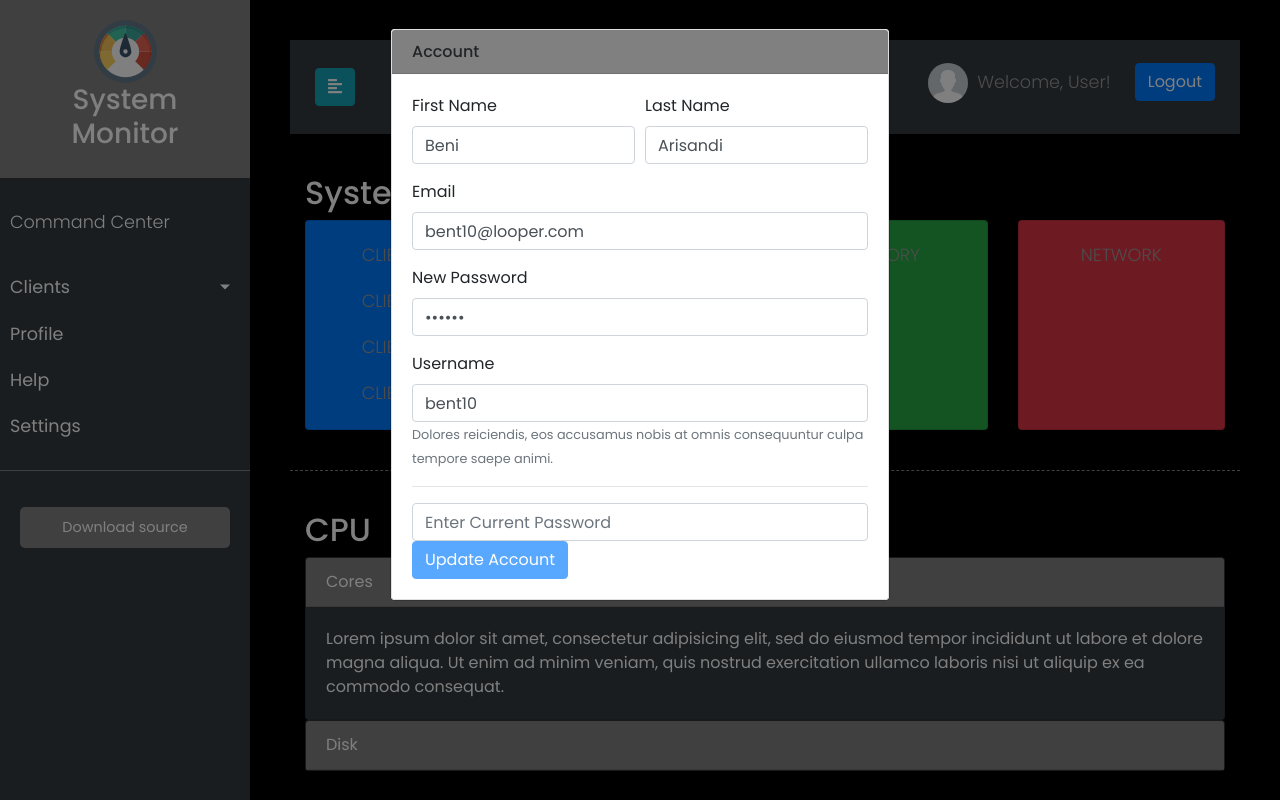
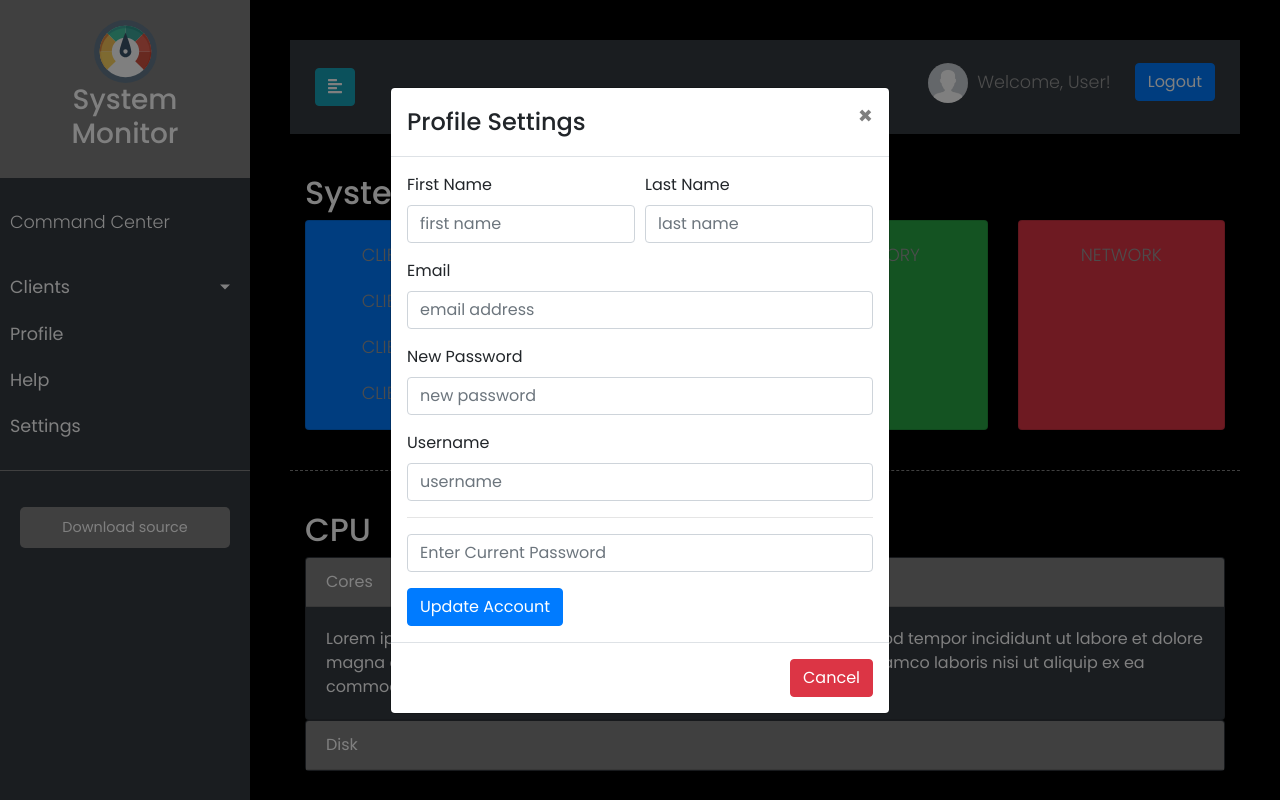
Before and after one commit to saltrupiao/SysMonitor, a PHP site: page /view/dashboard.php in a window 1280 px wide, after a click on "Profile". Run offline with PHP 8.4, Linux system fonts and the light colour scheme; some libraries are stand-ins or nearby versions.

Commit message:
updated dashboard

```diff
--- a/view/dashboard.php
+++ b/view/dashboard.php
@@ -230,64 +230,54 @@
     </div>
 
     <!-- Profile Modal -->
-    <div class="modal fade" id="profileModal" role="dialog">
-		<div class="modal-dialog">
-			<!-- Modal content-->
+    <div class="modal fade" id="profileModal">
+        <div class="modal-dialog modal-dialog-centered">
             <div class="modal-content">
-				<div class="card card-fluid">
-					<h6 class="card-header"> Account </h6>
-					<!-- .card-body -->
-					<div class="card-body">
-						<!-- form -->
-						<form method="post">
-							<!-- form row -->
+
+                <!-- Modal Header -->
+                <div class="modal-header">
+                  <h4 class="modal-title">Profile Settings</h4>
+                  <button type="button" class="close" data-dismiss="modal">&times;</button>
+                </div>
+
+                <!-- Modal body -->
+                <div class="modal-body">
+                    <form action="" method="post">
                         <div class="form-row">
-								<!-- form column -->
                             <div class="col-md-6 mb-3">
                                 <label for="input01">First Name</label>
-									<input type="text" class="form-control" id="input01" value="Beni" required="">
+                                <input type="text" class="form-control" id="input01" value="" placeholder="first name" required>
                             </div>
-								<!-- /form column -->
-								<!-- form column -->
                             <div class="col-md-6 mb-3">
                                 <label for="input02">Last Name</label>
-									<input type="text" class="form-control" id="input02" value="Arisandi" required="">
+                                <input type="text" class="form-control" id="input02" value="" placeholder="last name" required>
                             </div>
-								<!-- /form column -->
                         </div>
-							<!-- /form row -->
-							<!-- .form-group -->
                         <div class="form-group">
                             <label for="input03">Email</label>
-								<input type="email" class="form-control" id="input03" value="bent10@looper.com" required="">
+                            <input type="email" class="form-control" id="input03" value="" placeholder="email address" required>
                         </div>
-							<!-- /.form-group -->
-							<!-- .form-group -->
                         <div class="form-group">
                             <label for="input04">New Password</label>
-								<input type="password" class="form-control" id="input04" value="secret" required="">
+                            <input type="password" class="form-control" id="input04" value="" placeholder="new password" required>
                         </div>
-							<!-- /.form-group -->
-							<!-- .form-group -->
                         <div class="form-group">
                             <label for="input05">Username</label>
-								<input type="text" class="form-control" id="input05" value="bent10" required="">
-								<small class="text-muted">Dolores reiciendis, eos accusamus nobis at omnis consequuntur culpa tempore saepe animi.</small>
+                            <input type="text" class="form-control" id="input05" value="" placeholder="username" required>
                         </div>
-							<!-- /.form-group -->
                         <hr>
-							<!-- .form-actions -->
                         <div class="form-actions">
-								<!-- enable submit btn when user type their current password -->
-								<input type="password" class="form-control ml-auto mr-3" id="input06" placeholder="Enter Current Password" required="">
-								<button type="submit" class="btn btn-primary" disabled="">Update Account</button>
+                            <input type="password" class="form-control" id="input06" placeholder="Enter Current Password" required>
+                            <button type="submit" name="action" value="updateProfile" class="btn btn-primary mt-3">Update Account</button>
                         </div>
-							<!-- /.form-actions -->
                     </form>
-						<!-- /form -->
                 </div>
-					<!-- /.card-body -->
+
+                <!-- Modal footer -->
+                <div class="modal-footer">
+                  <button type="button" class="btn btn-danger" data-dismiss="modal">Cancel</button>
                 </div>
+
             </div>
         </div>
     </div>
```
Lines whose indentation alone changed are shown as unchanged.
